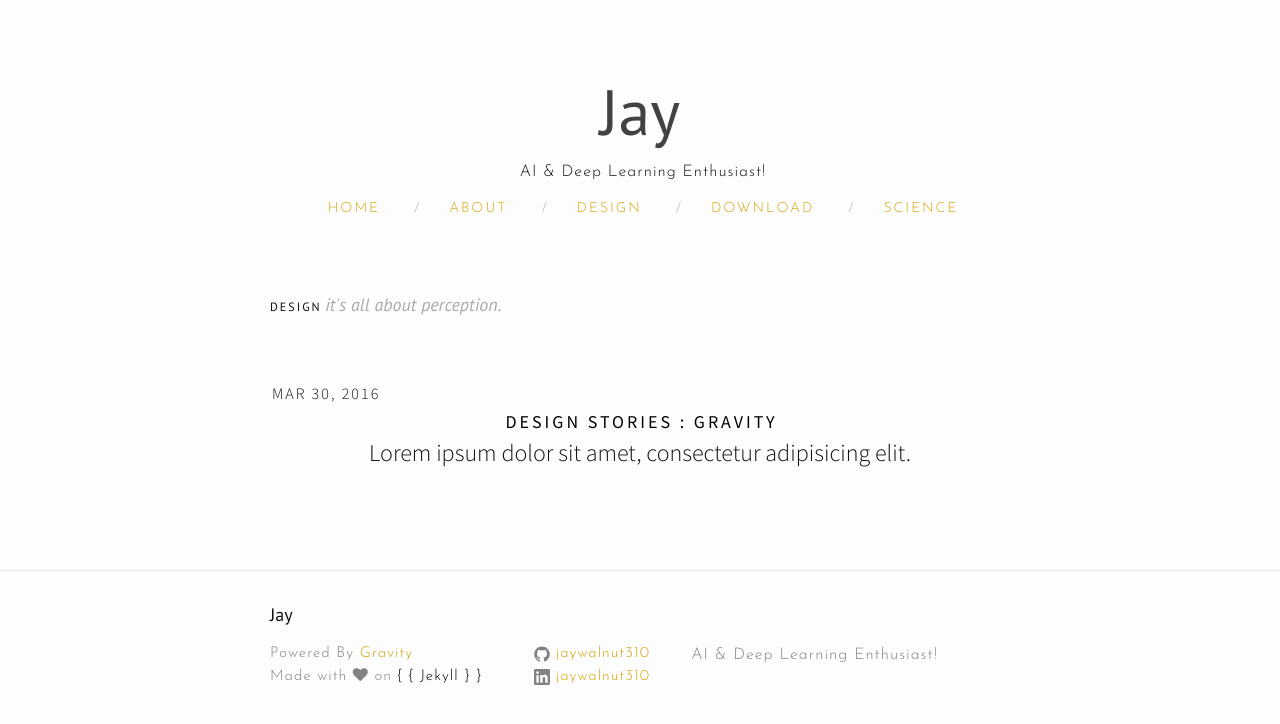
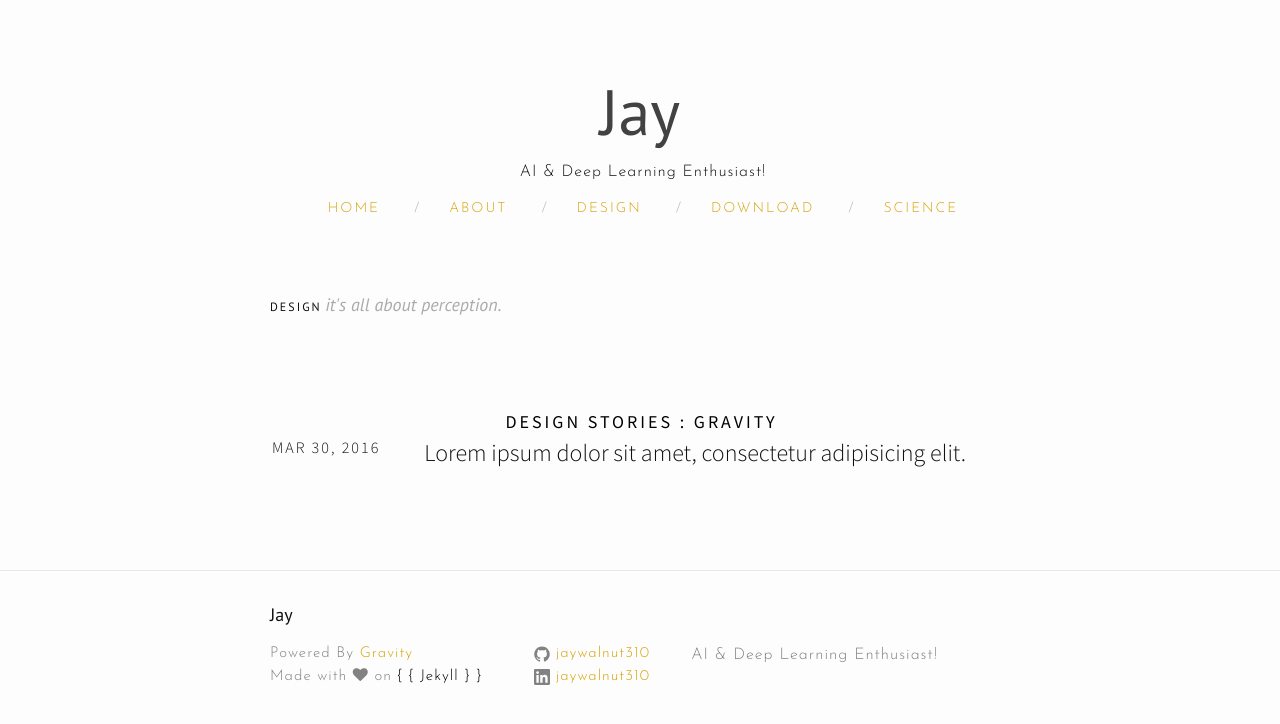
Before and after one commit to jaywalnut310/jaywalnut310.github.io, a Jekyll site: the page built from design.md, in a window 1280 px wide. Shown: the top 724 px of the page. Built offline with Jekyll 4.4.1, drawn with Linux system fonts in a browser that asks for light colours; nearby versions of some CDN libraries.

Commit message:
Update archive.html

```diff
--- a/_layouts/archive.html
+++ b/_layouts/archive.html
@@ -10,14 +10,14 @@ layout: page
 
 
 <div class="post postContent">
-  <div  class="postDate"><time datetime="{{ post.date | date_to_xmlschema }}" itemprop="datePublished">{{ post.date | date: "%b %-d, %Y" }}</time>
-  </div>
   <div class="postTag">
     {{post.tag}}
   </div>
   <br>
   <div class="postTitle">
   <a class='postLink' href="{{site.url}}{{site.baseurl}}{{post.url}}">{{post.title}}</a>
+  </div>
+  <div  class="postDate"><time datetime="{{ post.date | date_to_xmlschema }}" itemprop="datePublished">{{ post.date | date: "%b %-d, %Y" }}</time>
   </div>
   <div class="postExt">
     {{post.excerpt}}
```
